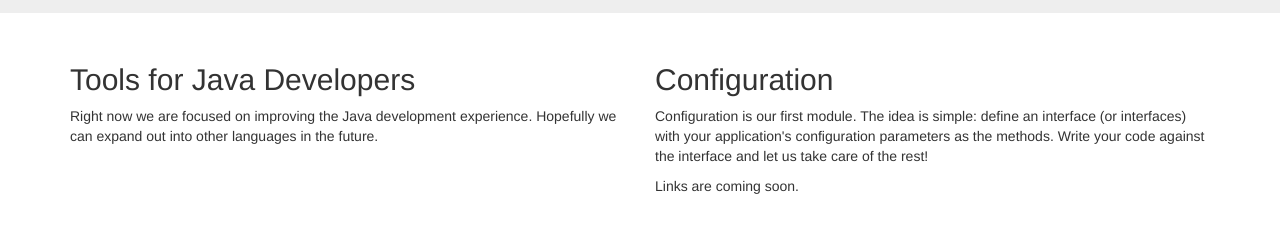
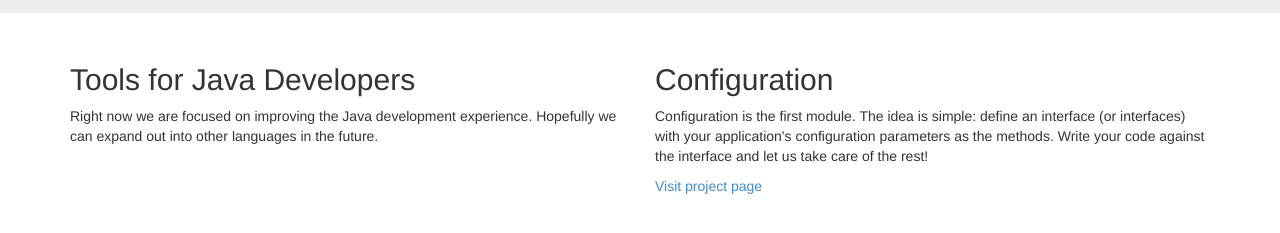
Before and after one commit to codeseed/codeseed.github.io, a Jekyll site: the page built from index.html, in a window 1280 px wide. Shown: the part 227-460 px from the top of the page. Built offline with Jekyll 4.4.1, drawn with Linux system fonts in a browser that asks for light colours; nearby versions of some CDN libraries.

Commit message:
Add link to configuration project page

```diff
--- a/index.html
+++ b/index.html
@@ -20,11 +20,12 @@ title: Home
     <div class="col-md-6">
       <h2>Configuration</h2>
       <p>
-        Configuration is our first module. The idea is simple: define an
-        interface (or interfaces) with your application's configuration parameters
-        as the methods. Write your code against the interface and let us take care of the rest!
+        Configuration is the first module. The idea is simple: define an
+        interface (or interfaces) with your application's configuration
+        parameters as the methods. Write your code against the interface and let
+        us take care of the rest!
       </p>
-      <p>Links are coming soon.</p>
+      <p><a href="{{ site.baseurl }}/configuration/">Visit project page</a></p>
     </div>
   </div>
 </div>
```
